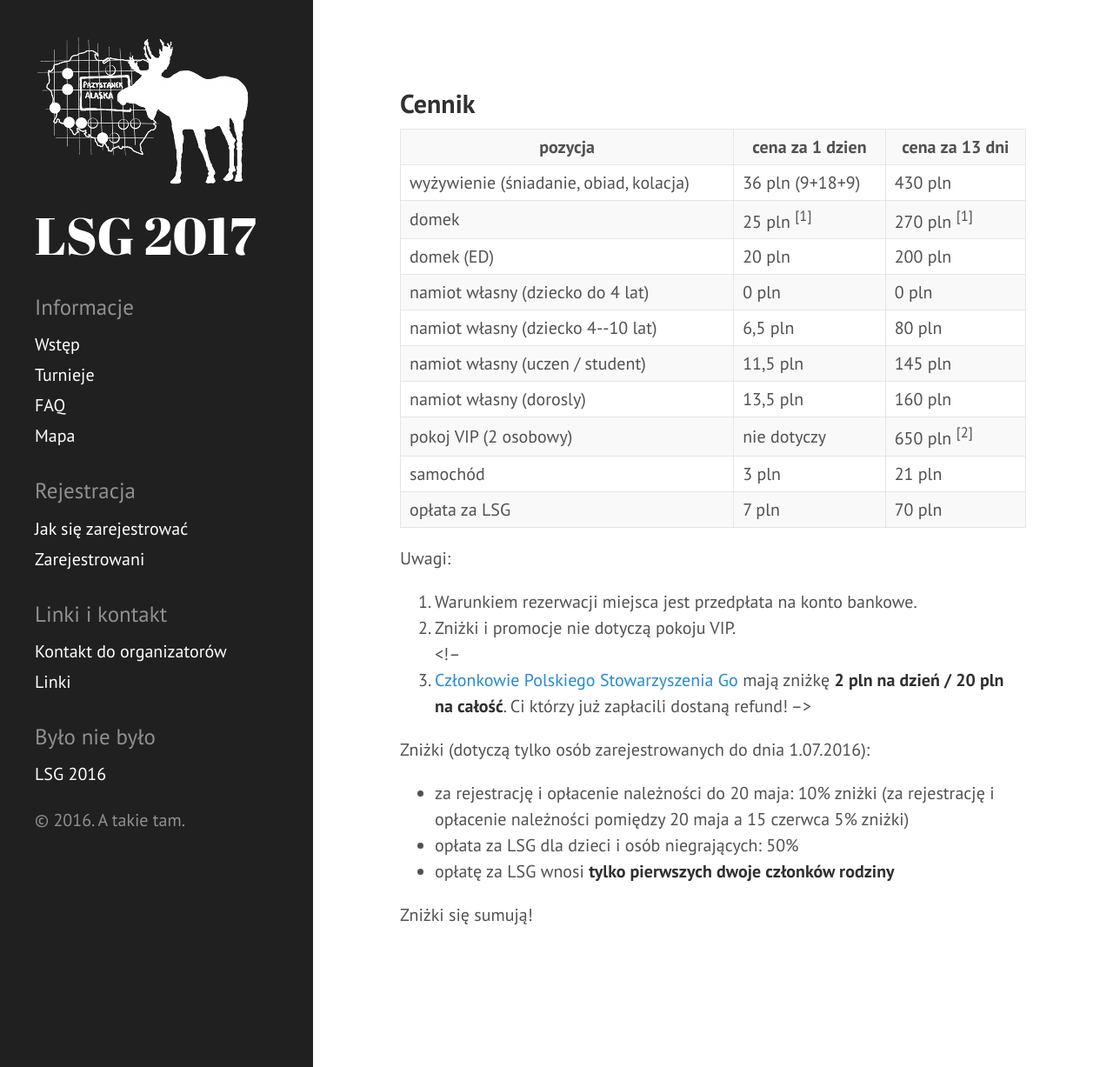
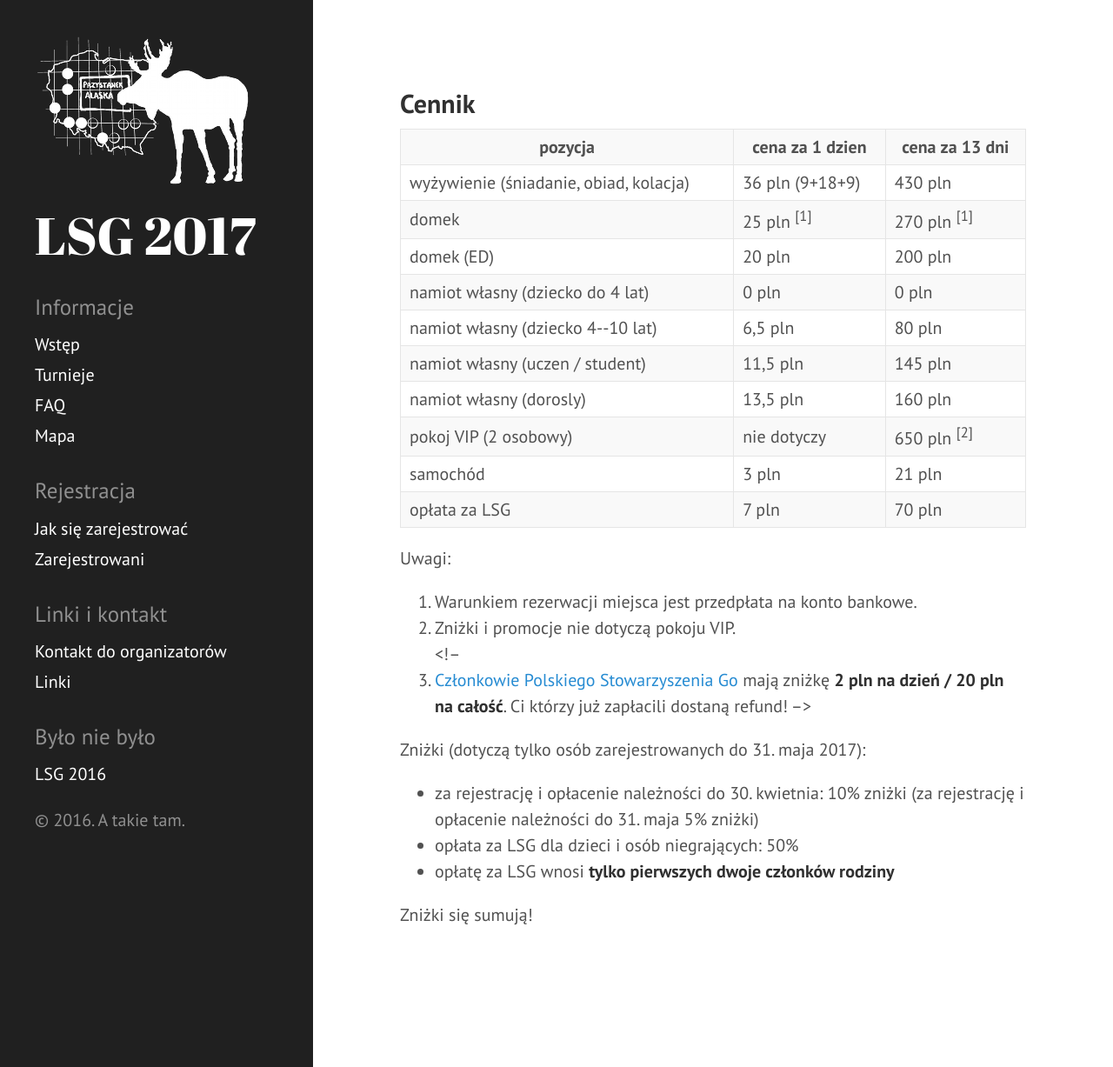
Before and after one commit to tasuki/lsg, a Jekyll site: the page built from cennik.md, in a window 1280 px wide. Shown: the whole page at 87% size. Built offline with Jekyll 4.4.1, drawn with Linux system fonts in a browser that asks for light colours.

Commit message:
Discounts

```diff
--- a/cennik.md
+++ b/cennik.md
@@ -82,9 +82,9 @@ Uwagi:
 3. [Członkowie Polskiego Stowarzyszenia Go](http://psg.go.art.pl/lista_czlonkow) mają zniżkę **2 pln na dzień / 20 pln na całość**. Ci którzy już zapłacili dostaną refund!
 -->
 
-Zniżki (dotyczą tylko osób zarejestrowanych do dnia 1.07.2016):
+Zniżki (dotyczą tylko osób zarejestrowanych do 31. maja 2017):
 
-- za rejestrację i opłacenie należności do 20 maja: 10% zniżki (za rejestrację i opłacenie należności pomiędzy 20 maja a 15 czerwca 5% zniżki)
+- za rejestrację i opłacenie należności do 30. kwietnia: 10% zniżki (za rejestrację i opłacenie należności do 31. maja 5% zniżki)
 - opłata za LSG dla dzieci i osób niegrających: 50%
 - opłatę za LSG wnosi **tylko pierwszych dwoje członków rodziny**
 
```
